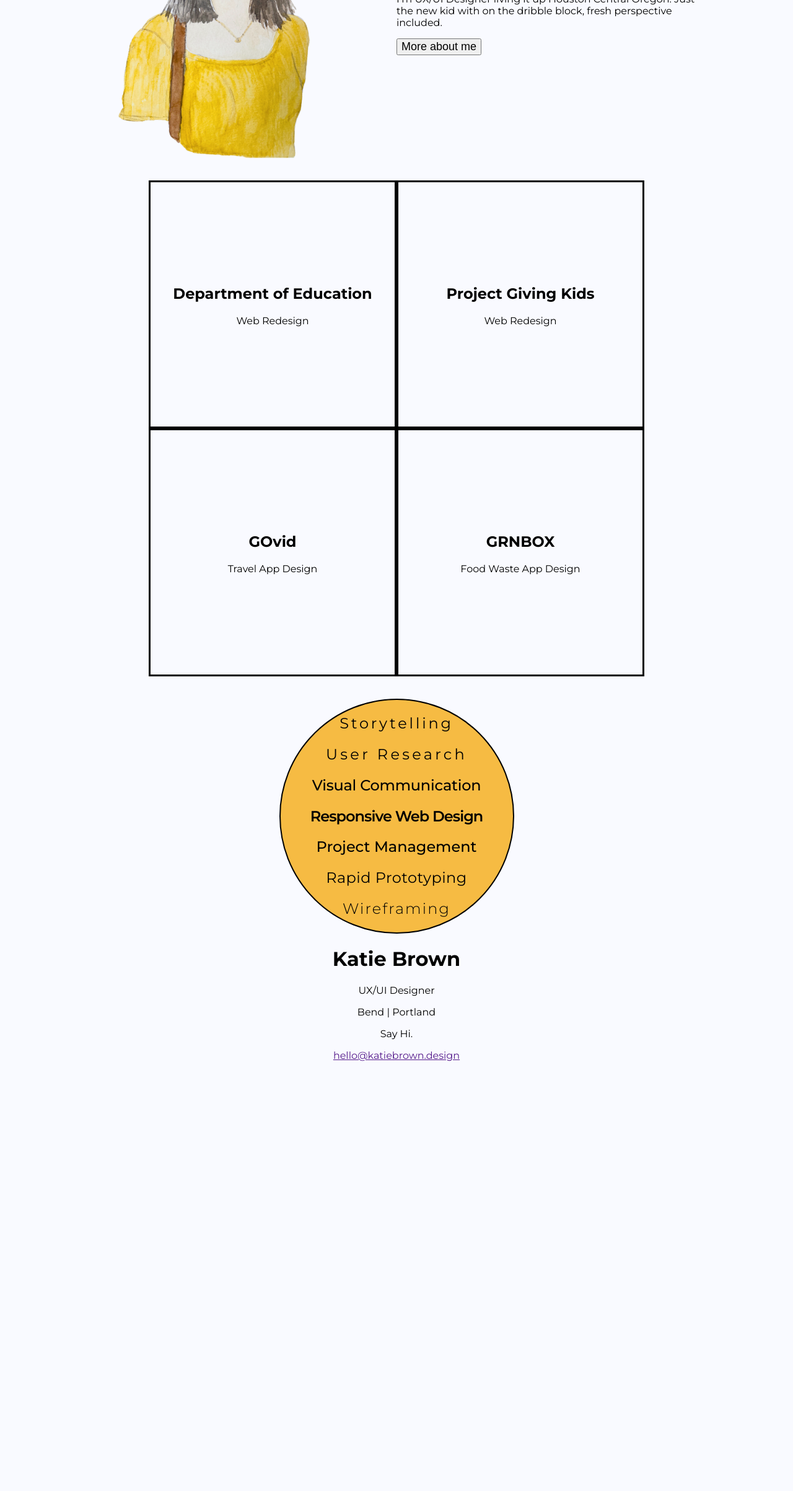
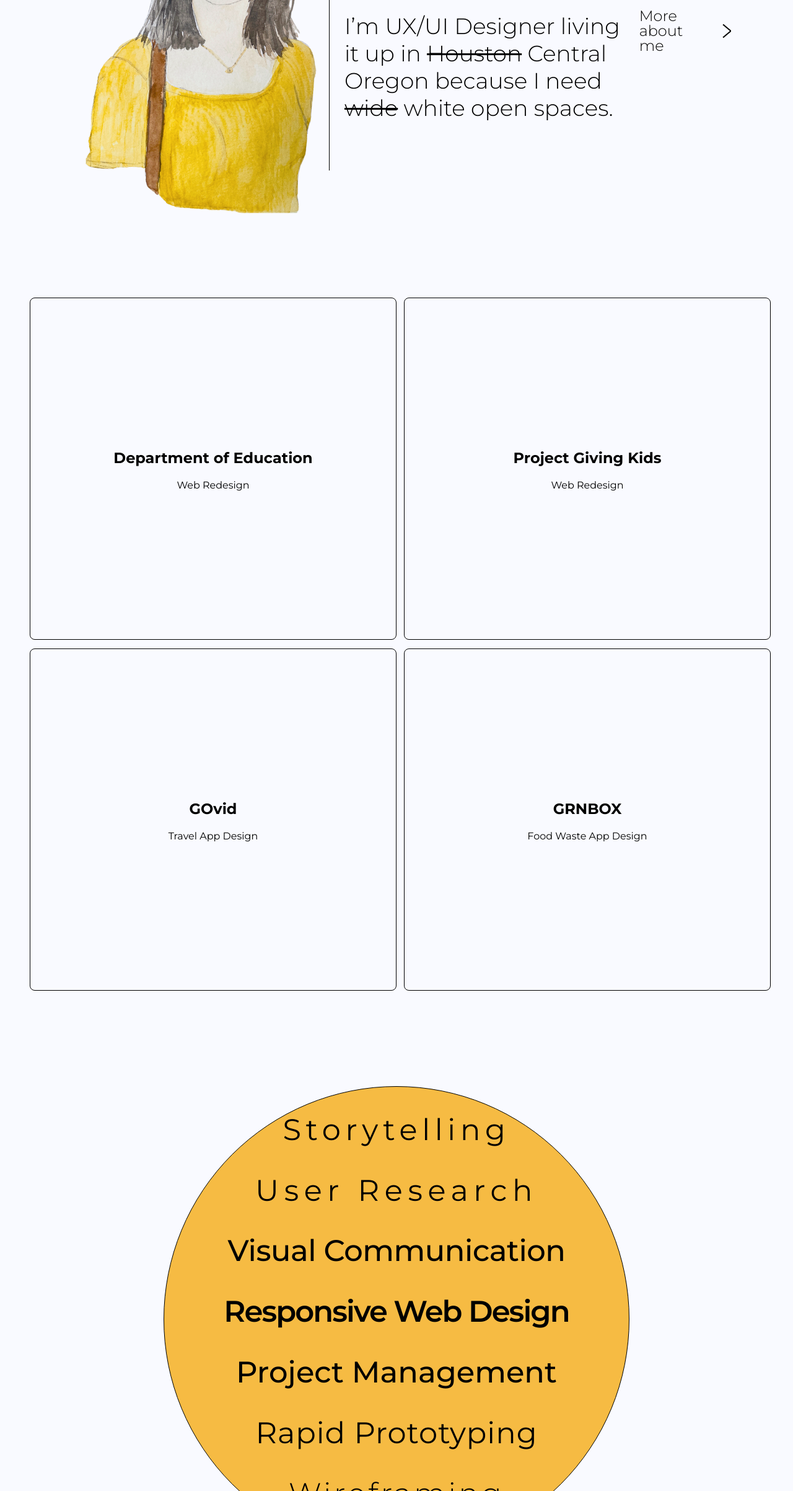
Before and after one commit to katiebrown1092/UX_UI_HW_17, a plain HTML site: page index.html in a window 1280 px wide. Shown: the part 395-2800 px from the top of the page at 62% size. Before the commit the page ends 2107 px from the top, so only its background shows below. Drawn offline with Linux system fonts and the light colour scheme.

Commit message:
Flexblox resolved, animated arrow added

```diff
--- a/Styles/style.css
+++ b/Styles/style.css
@@ -6,146 +6,299 @@ body {
 header {
     display: flex;
     justify-content: space-between;
-    align-items: center;
-}
-
-footer {
-    font-family: Montserrat;
-}
+    align-items: center;}
 
 #header-logo {
-    padding: 48px;
-}
+    padding: 48px;}
+
+#globalNav{
+    margin-right: 24px;}
+
 .nav-item {
     padding: 24px;
     font-family: montserrat;
-    font-size: 18px;
+    font-size: 18px;}
+.nav-item:hover {
+    color: #F6BB43;
 }
+
 ul {
     list-style: none;
-    display: flex;
-    }
+    display: flex;}
 
 
 
 #hero {
        font-family: montserrat;
+       padding-bottom: 88px;
+       align-items: center;
        margin: auto;
-       width: 1000px;
-       display: grid;
-       grid-template-columns: 1fr 1fr;
+       display: flex;
+       justify-content: center;
+       max-width: 1100px;
+       grid-template-columns: 1fr 1fr 1fr;
        grid-template-rows: 1fr;
        grid-template-areas:
-       "hero_image heroText";
+       "hero_image verticalLine heroText";}
+
+#hero_image {
+    margin: 0;
+    width: 425px;
+    height: auto;
+    padding-right: 16px;
+    padding-left: 48px; }
+
+.verticalLine {
+    height: 450px;
+    border-left: 1px solid #000000;  }
+
+.heroText {
+    text-align: left;
+    margin: auto;
+    width: 685px;
+    padding-left: 24px;
+    padding-right: 24px;
+    min-width: 300px;}
+
+.heroText h1 {
+    font-size: 36px;
+    font-weight: 400;}
+
+.heroText p {
+    font-weight: 300;
+    font-size: 36px;}
+
+.moreButton {
+    display: flex;
+    align-items: center;
+    justify-content: center;
+    height: 100%;}
+
+span > .text {
+    font-family: montserrat;
+    font-style: normal;
+    font-weight: 300;}
+
+
+.the-arrow {
+    width: 20px;
+
+    transition: all 0.2s;
+}
+.the-arrow.-left {
+    position: absolute;
+    top: 50%;
+    left: 0;
+}
+.the-arrow.-left > .shaft {
+    width: 0;
+    height: 2px;
+    background-color: #F6BB43;
+}
+.the-arrow.-left > .shaft:before, .the-arrow.-left > .shaft:after {
+    width: 0;
+    background-color: #F6BB43;
+    height: 2px;
 }
 
-#hero_image {
-    margin: auto;
-    justify-content: right;
+
+.the-arrow.-right {
+    top: 50%;
+    padding-left: 20px;
+}
+.the-arrow.-right > .shaft {
+    width: 2px;
+    transition-delay: 0.2s;
+}
+.the-arrow.-right > .shaft:before, .the-arrow.-right > .shaft:after {
+    width: 16px;
+    transition-delay: 0.3s;
+    transition: all 0.5s;
+}
+.the-arrow.-right > .shaft:before {
+    transform: rotate(40deg);
+}
+.the-arrow.-right > .shaft:after {
+    transform: rotate(-40deg);
+}
+.the-arrow > .shaft {
+    background-color: black;
+    display: block;
+    height: 2px;
+    position: relative;
+    transition: all 0.2s;
+    transition-delay: 0;
+    will-change: transform;
+}
+.the-arrow > .shaft:before, .the-arrow > .shaft:after {
+    background-color: black;
+    content: '';
+    display: block;
+    height: 2px;
+    position: absolute;
+    top: 0;
+    right: 0;
+    transition: all 0.2s;
+    transition-delay: 0;
+}
+.the-arrow > .shaft:before {
+    transform-origin: top right;
+}
+.the-arrow > .shaft:after {
+    transform-origin: bottom right;
+}
+.animated-arrow {
+    display: inline-block;
+    color: black;
+    font-size: 24px;
+    font-weight: 500;
+    text-decoration: none;
+    position: relative;
+    transition: all 0.2s;
+}
+.animated-arrow:hover {
+    color: black;
+}
+.animated-arrow:hover > .the-arrow.-left > .shaft {
+    width: 48px;
+    transition-delay: 0.1s;
+    background-color: #F6BB43;
+}
+.animated-arrow:hover > .the-arrow.-left > .shaft:before, .animated-arrow:hover > .the-arrow.-left > .shaft:after {
+    width: 20px;
+    transition-delay: 0.1s;
+    background-color: #F6BB43;
+}
+.animated-arrow:hover > .the-arrow.-left > .shaft:before {
+    transform: rotate(40deg);
+}
+.animated-arrow:hover > .the-arrow.-left > .shaft:after {
+    transform: rotate(-40deg);
+}
+.animated-arrow:hover > .main {
+
+    transform: translateX(80px);
+}
+.animated-arrow:hover > .main > .the-arrow.-right > .shaft {
+    width: 0;
+    transform: translateX(200%);
+    transition-delay: 0;
+}
+.animated-arrow:hover > .main > .the-arrow.-right > .shaft:before, .animated-arrow:hover > .main > .the-arrow.-right > .shaft:after {
+    width: 0;
+    transition-delay: 0;
+    transition: all 0.1s;
+}
+.animated-arrow:hover > .main > .the-arrow.-right > .shaft:before {
+    transform: rotate(0);
+}
+.animated-arrow:hover > .main > .the-arrow.-right > .shaft:after {
+    transform: rotate(0);
+}
+.animated-arrow > .main {
+    display: flex;
+    align-items: center;
+    transition: all 0.2s;
+}
+.animated-arrow > .main > .text {
+    margin: 0 16px 0 0;
+    line-height: 1;
+}
+.animated-arrow > .main > .the-arrow {
+    position: relative;
 }
 
-.heroText {
-    align-content: left;
-    text-align: left;
-    max-height: 300px;
-    margin: auto;
-    border: black 2px;
-}
 
-.heroText button {
-    border: black left 2px;
-    background-color: none;
-    font-size: 18px;
-    cursor: pointer;
-}
+
 
 
 #projects {
     margin: auto;
-}
+    height: 1100px;
+    width: auto;
+    padding: 48px;}
+
 .projects_container {
     display: grid;
     margin: auto;
-    max-width: 800px;
-    min-height: 800px;
-   grid-template-rows: 50% 50%;
-   grid-template-columns: 50% 50% ;
-   grid-template-areas:
-   "deptOfEd pgk"
-   "govid grnbox";
-
-}
+    height: 100%;
+    min-width: min-content;
+    grid-template-rows: 50% 50%;
+    grid-template-columns: 50% 50% ;
+    grid-template-areas:
+    "deptOfEd pgk"
+    "govid grnbox";
+    gap: 16px 12px;}
 
 .projectTile {
     background-position: center;
     background-repeat: no-repeat;
     background-size: cover;
+    height: 100%;
+    min-width: 300px;
     align-items: center;
     display: flex;
     position: relative;
-}
+    border: black solid 1px;
+    border-radius: 8px;}
+
 #deptOfEd{
     grid-area: deptOfEd;
-    border: black solid;
     font-family: montserrat;
     justify-content: center;
-    align-content: center;
-}
+    align-content: center;}
 
 #pgk {
     grid-area: pgk;
-    border: black solid;
     font-family: montserrat;
     justify-content: center;
-    align-content: center;
-}
+    align-content: center;}
 
 #govid {
     grid-area: govid;
-    border: black solid;
     font-family: montserrat;
     justify-content: center;
-    align-content: center;
-}
+    align-content: center;}
 
 #grnbox {
     grid-area: grnbox;
-    border: black solid;
     font-family: montserrat;
     justify-content: center;
-    align-content: center;
-}
+    align-content: center;}
+
 .project_header {
-    text-align: center;
-}
+    text-align: center;}
+
 .project_type {
-    text-align: center;
+    text-align: center;}
+
+
+
+#skillsSection {
+    margin: 100px;
+    height: 800px;
+    display:flex;
+    align-items: center;
+    justify-content: center;
 }
 
-#skills_section {
+#skillsCircle {
     font-family: montserrat;
-    justify-content: center;
-    align-content: center;
+    font-size: 32px;
+    line-height: auto;
     text-align: center;
-    border: black solid 2px;
-    width: 375px;
-    height: 375px;
-    border-radius: 375px;
+    border: black solid 1px;
+    min-width:750px;
+    min-height: 750px;
+    border-radius: 200%;
     background-color: #F6BB43;
-    margin: auto;
-}
-
+    margin: auto;}
 .skill1 {
     width:auto;
     height: auto;
     left: auto;
-    top: auto;
-    font-family: Montserrat;
     font-style: normal;
     font-weight: normal;
-    font-size: 24px;
-    line-height: 30px;
-    /* or 39% */
     letter-spacing: 0.16em;
     color: #000000;}
 .skill2 {
@@ -153,12 +306,8 @@ ul {
     height: auto;
     left: auto;
     top: auto;
-    font-family: Montserrat;
     font-style: normal;
     font-weight: 400;
-    font-size: 24px;
-    line-height: 30px;
-    /* or 39% */
     letter-spacing: 0.18em;
     color: #000000;}
 .skill3 {
@@ -166,12 +315,8 @@ ul {
     height: auto;
     left: auto;
     top: auto;
-    font-family: Montserrat;
     font-style: normal;
     font-weight: 500;
-    font-size: 24px;
-    line-height: 30px;
-    /* or 39% */
     letter-spacing: -0.01em;
     color: #000000;}
 .skill4 {
@@ -179,12 +324,8 @@ ul {
     height: auto;
     left: auto;
     top: auto;
-    font-family: Montserrat;
     font-style: normal;
     font-weight: 600;
-    font-size: 24px;
-    line-height: 30px;
-    /* or 39% */
     letter-spacing: -0.04em;
     color: #000000;}
 .skill5 {
@@ -192,12 +333,8 @@ ul {
     height: auto;
     left: auto;
     top: auto;
-    font-family: Montserrat;
     font-style: normal;
     font-weight: 500;
-    font-size: 24px;
-    line-height: 30px;
-    /* or 39% */
     letter-spacing: 0.0em;
     color: #000000;}
 .skill6 {
@@ -205,12 +342,8 @@ ul {
     height: auto;
     left: auto;
     top: auto;
-    font-family: Montserrat;
     font-style: normal;
     font-weight: 400;
-    font-size: 24px;
-    line-height: 30px;
-    /* or 39% */
     letter-spacing: 0.02em;
     color: #000000;}
 .skill7 {
@@ -218,11 +351,33 @@ ul {
     height: auto;
     left: auto;
     top: auto;
-    font-family: Montserrat;
     font-style: normal;
     font-weight: 300;
-    font-size: 24px;
-    line-height: 30px;
-    /* or 39% */
     letter-spacing: 0.09em;
     color: #000000;}
+
+
+
+
+footer {
+    font-family: Montserrat;
+    background-color: black;
+    color: white;
+    margin: 0;
+}
+
+#footerText {
+    padding: 48px;
+}
+#footerText>h1 {
+    font-size: 36px;
+    font-weight: 500;
+}
+#footerText>p {
+    font-size: 24px;
+    font-weight: 200;
+}
+
+#footer>a {
+    font-size: 24px;
+    color: black;}
--- a/index.html
+++ b/index.html
@@ -4,11 +4,11 @@
     <meta charset="UTF-8">
     <meta http-equiv="X-UA-Compatible" content="IE=edge">
     <meta name="viewport" content="width=device-width, initial-scale=1.0">
-    <title>Document</title>
+    <title>Katie Brown</title>
     <link rel="stylesheet" href="./Styles/style.css">
     <link rel="preconnect" href="https://fonts.googleapis.com">
     <link rel="preconnect" href="https://fonts.gstatic.com" crossorigin>
-    <link href="https://fonts.googleapis.com/css2?family=Montserrat:wght@300;400;500;600;700&display=swap" rel="stylesheet">
+    <link href="https://fonts.googleapis.com/css2?family=Montserrat:wght@100;200;300;400;500;600;700&display=swap" rel="stylesheet">
 
 </head>
 <body>
@@ -16,7 +16,7 @@
         <div id="header-logo">
             <img src="assets/small_logo.png" alt="Katie Brown Logo">
         </div>
-        <div>
+        <div id="globalNav">
             <ul>
                 <li class="nav-item">Resume</li>
                 <li class="nav-item">About</li>
@@ -24,19 +24,34 @@
             </ul>
         </div>
     </header>
-    <div style="text-align: center;">
+
 
 
     <section id="hero">
-        <img height="500px" src="assets/Self Hero Image.png" alt="Self Portrait" id="hero_image">
+        <img src="assets/selfHeroImage.png" alt="Self Portrait" id="hero_image">
+        <div class="verticalLine"></div>
         <div class="heroText">
             <h1>Hi there, the name’s Katie Brown.</h1>
-            <p>I’m UX/UI Designer living it up  Houston Central Oregon. Just the new kid with on the dribble block, fresh perspective included.</p>
-            <button>More about me</button>
+            <p>I’m UX/UI Designer living it up in <strike>Houston</strike> Central Oregon
+                because I need <strike>wide</strike> white open spaces.</p>
         </div>
+        <div class="moreButton">
+        <a class="animated-arrow" href="https://google.com">
+            <span class="the-arrow -left">
+            <span class="shaft"></span>
+            </span>
+            <span class="main">
+            <span class="text">
+            More about me
+            </span>
+            <span class="the-arrow -right">
+                <span class="shaft"></span>
+            </span>
+            </span>
+        </a>
+      </div>
     </section>
 
-    <br> &nbsp;<br>
 
     <section id="projects">
         <div class="projects_container">
@@ -72,8 +87,8 @@
 
     </section>
 
-     <br> &nbsp; <br>
-        <section id="skills_section">
+    <section id=skillsSection>
+        <div id="skillsCircle">
             <h1 class="skill1">Storytelling</h1>
             <h1 class="skill2">User Research</h1>
             <h1 class="skill3">Visual Communication</h1>
@@ -81,7 +96,8 @@
             <h1 class="skill5">Project Management</h1>
             <h1 class="skill6">Rapid Prototyping</h1>
             <h1 class="skill7">Wireframing</h1>
-        </section>
+        </div>
+    </section>
 
     <footer>
         <div id="footerText">
```
Also changed, not shown: Assets/Self Hero Image.png (deleted), Assets/arrow_1_desktop.png (added), Assets/arrow_2_desktop.png (added), Assets/selfHeroImage.jpeg (added), Assets/selfHeroImage.png (added), 3 other files.
